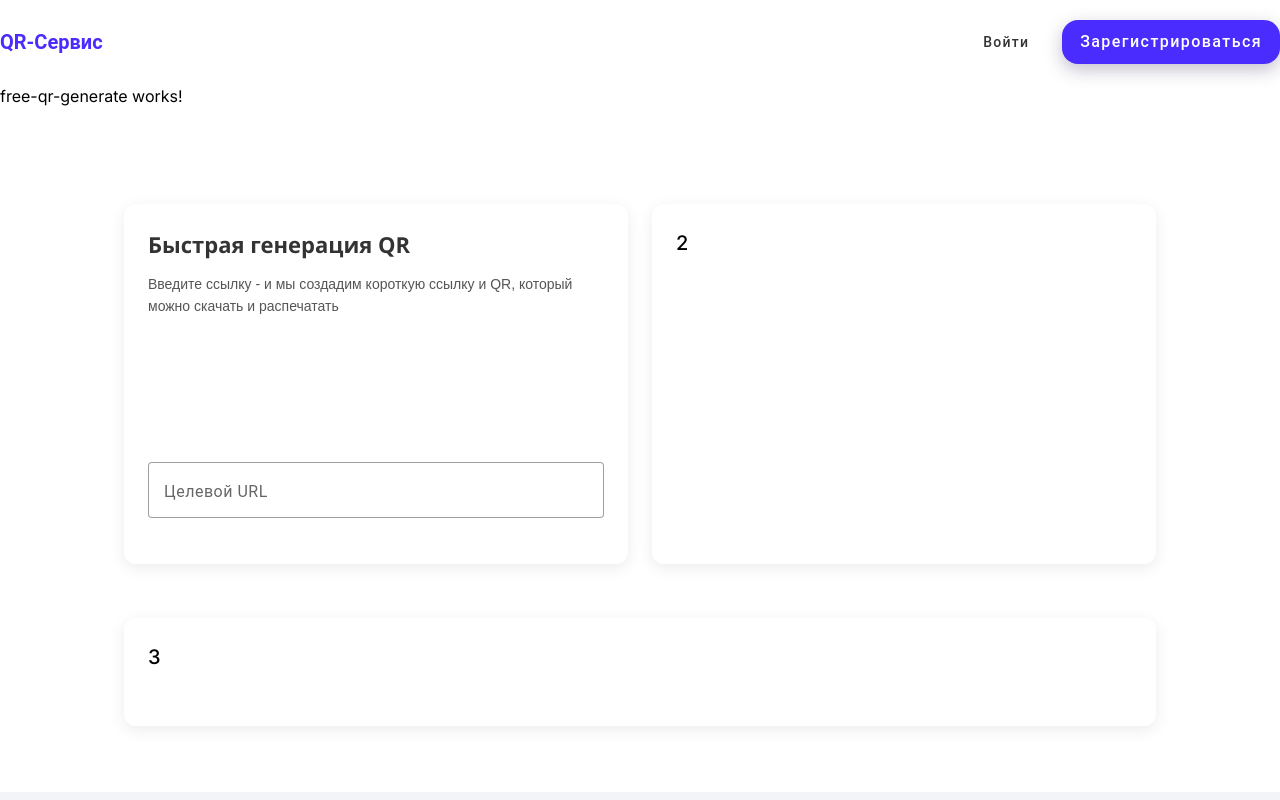
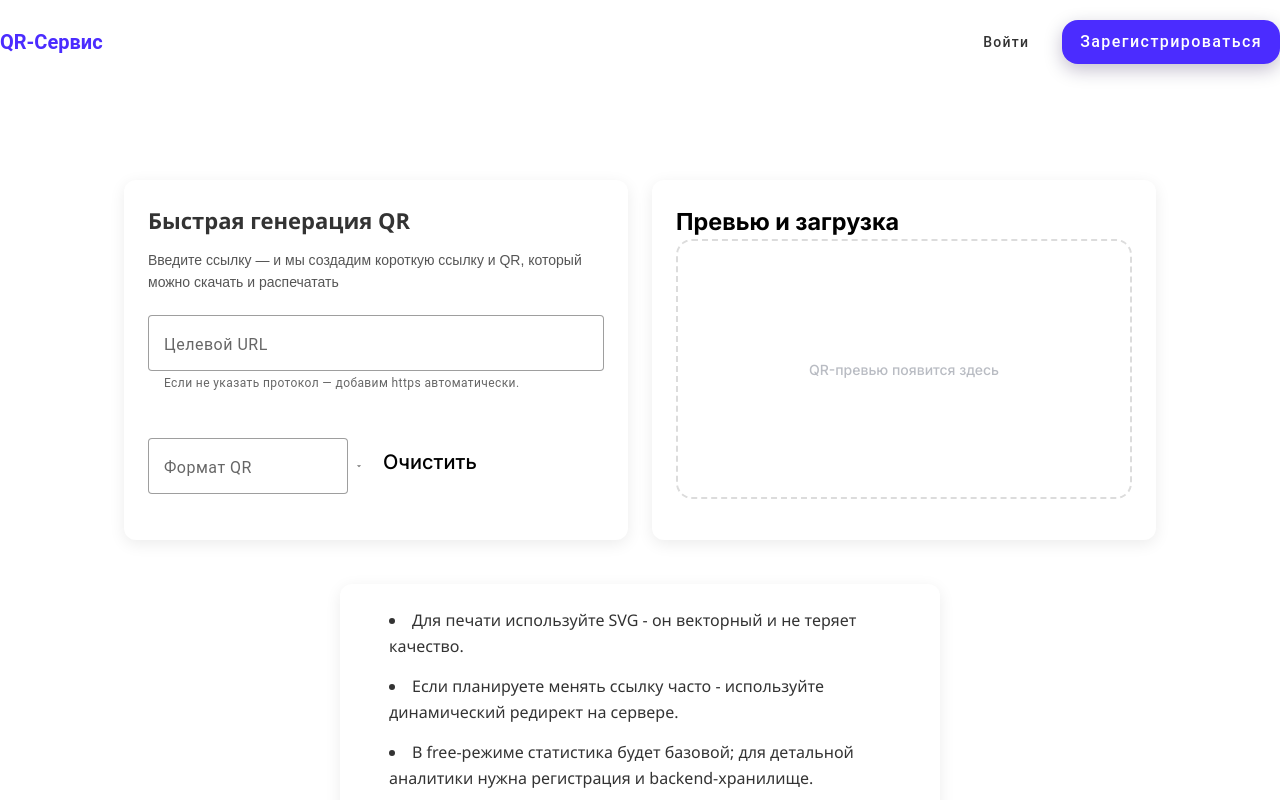
Before and after one commit to Master-Git01/QR-Service_Front, an Angular app: page /guest/free-qr-generate in a window 1280 px wide. Shown: the top 800 px of the page. Built offline with nearby package versions, Linux system fonts and the light colour scheme; a web font is replaced by a local one.

Commit message:
add 1-2-3 card qrRouting

```diff
--- a/src/app/libs/free-qr-generate/components/qr-cards.component.html
+++ b/src/app/libs/free-qr-generate/components/qr-cards.component.html
@@ -1,61 +1,49 @@
 <div class="grid-container">
+  <!-- Первая карточка -->
   <div class="first-card">
     <div class="first-card-logo">Быстрая генерация QR</div>
     <p class="first-card-text">
-      Введите ссылку - и мы создадим короткую ссылку и QR, который можно скачать и распечатать
+      Введите ссылку — и мы создадим короткую ссылку и QR, который можно скачать и распечатать
     </p>
 
     <mat-form-field appearance="outline" class="full-width">
       <mat-label>Целевой URL</mat-label>
-      <input matInput placeholder="https://example.com/promo" />
-    </mat-form-field>
-  </div>
-
-  <div class="second-card">2</div>
-  <div class="third-card">3</div>
-</div>
-
-<!-- <div class="grid-container">
-
-  <mat-card class="card left">
-    <h2>Бесплатная генерация QR</h2>
-    <p class="w1">
-      Введите ссылку - мы создадим короткую ссылку и QR, который можно скачать и распечатать.
-    </p>
-    <mat-form-field appearance="outline" class="full-width" class="mat-inp">
-      <mat-label> Целевой URL </mat-label>
-      <input matInput placeholder="https://example.com/promo" />
+      <input #qrInput matInput placeholder="https://example.com/promo" />
       <mat-hint>Если не указать протокол — добавим https автоматически.</mat-hint>
     </mat-form-field>
-    Если не указать протокол — добавим https автоматически.
 
-    <mat-form-field appearance="outline" class="full-width" class="mat-inp">
+    <div class="qr-format">
+      <mat-form-field appearance="outline" class="qr-form">
         <mat-label>Формат QR</mat-label>
-      <mat-select>
-        <mat-option value="png">PNG</mat-option>
-        <mat-option value="svg">SVG</mat-option>
+        <mat-select class="qr-form" #formatSelect>
+          @for (format of formats; track $index) {
+            <mat-option [value]="format">{{ format }}</mat-option>
+          }
         </mat-select>
       </mat-form-field>
 
-    <div class="buttons">
-      <button mat-flat-button color="primary">Сгенерировать</button>
-      <button mat-stroked-button>Очистить</button>
+      <button matButton="elevated" (click)="onClearQr()" class="qr-format-button" class="qr-clear">
+        Очистить
+      </button>
     </div>
-  </mat-card>
+  </div>
 
+  <div class="second-card">
+    <h3>Превью и загрузка</h3>
+    <div class="preview-card">
+      <ng-container *ngIf="previewUrl; else placeholder">
+        <img [src]="previewUrl" alt="QR Preview" />
+      </ng-container>
 
-  <mat-card class="card right">
-    <p>Превью появится здесь</p>
-  </mat-card>
+      <ng-template #placeholder>
+        <div class="placeholder-text">QR-превью появится здесь</div>
+      </ng-template>
+    </div>
+  </div>
 
-
-  <mat-card class="card bottom">
-    <h3>Быстрые советы</h3>
-    <ul>
-      <li>Для печати используйте SVG — он не теряет качество.</li>
-      <li>Если ссылка часто меняется — делайте редирект на сервере.</li>
-      <li>Без регистрации доступна базовая статистика.</li>
-    </ul>
-  </mat-card>
+  <div class="third-card">
+    @for (item of thirdCardText; track $index) {
+      <li>{{ item }}</li>
+    }
   </div>
- -->
+</div>
--- a/src/app/libs/free-qr-generate/components/qr-cards.component.scss
+++ b/src/app/libs/free-qr-generate/components/qr-cards.component.scss
@@ -1,67 +1,9 @@
-// .grid-container {
-//   display: grid;
-//   grid-template-columns: 2fr 1.2fr;
-//   grid-template-rows: auto auto;
-//   gap: 24px;
-//   padding: 32px;
-// }
+mat-hint {
+  font-size: 12px;
+  color: rgba(0, 0, 0, 0.6);
 
-// .card {
-//   padding: 24px;
-//   border-radius: 16px;
-// }
+}
 
-// .left {
-//   grid-column: 1;
-//   grid-row: 1;
-// }
-
-// .right {
-//   grid-column: 2;
-//   grid-row: 1;
-//   display: flex;
-//   align-items: center;
-//   justify-content: center;
-//   color: #888;
-// }
-
-// .bottom {
-//   grid-column: 1 / 3; /* растянуть на всю ширину */
-//   grid-row: 2;
-// }
-
-// .full-width {
-//   width: 100%;
-// }
-
-// .buttons {
-//   display: flex;
-//   gap: 12px;
-//   margin-top: 16px;
-// }
-
-// .w1 {
-//     padding: 10px;
-// }
-
-// .mat-inp{
-//     width: 300px;
-//     border-radius: 5px;
-//     padding-top: 15px;
-// }
-// mat-hint {
-//   font-size: 12px;
-//   color: rgba(0, 0, 0, 0.6);
-// }
-
-// .url-inp{
-//     width: 500px;
-//     border-radius: 5px;
-// }
-
-// mat-grid-tile {
-//   background: lightblue;
-// }
 body {
   background: #f7f8fa;
   font-family: sans-serif;
@@ -77,9 +19,9 @@ body {
   margin: 72px auto;                   /* увеличенный внешний отступ */
   padding: 24px;                       /* чуть больше внутренний отступ */
   box-sizing: border-box;
+  transition: transform 0.3s ease, box-shadow 0.3s ease; /* добавляем плавный переход */
 }
-
-/* Карточки */
+/* Карточки с плавной анимацией */
 .grid-container > div {
   background: white;
   border-radius: 12px;
@@ -88,14 +30,23 @@ body {
   font-size: 20px;
   font-weight: 500;
   display: flex;
-  flex-direction: column;   /* элементы внутри идут вертикально */
-  justify-content: flex-start; /* текст сверху */
-  height: 100%;             /* карточка занимает всю высоту контейнера */
+  flex-direction: column;
+  justify-content: flex-start;
+  height: 100%;
+
+  /* Плавный переход для transform и тени */
+  transition: transform 0.3s ease, box-shadow 0.3s ease;
 }
+
+.grid-container > div:hover {
+  transform: translateY(-5px); /* лёгкое движение вверх */
+  box-shadow: 0 8px 25px rgba(0, 0, 0, 0.15); /* усиленная тень */
+}
+
 
 /* Нижняя карточка занимает две колонки */
 .third-card {
-  grid-column: 1 / 3; /* занимает обе колонки */
+  grid-column: 1 / 3;
   margin-top: 30px;
 }
 
@@ -117,5 +68,84 @@ body {
     font-family: 'Arial', sans-serif;
     text-align: left;
     margin: 0;
-    flex-grow: 1;             /* занимает всё свободное место карточки */
+    flex-grow: 1;
 }
+
+.full-width{
+  margin-bottom: 245px;
+}
+.qr-format {
+  display: flex;
+  margin-top: -200px;
+}
+
+.qr-form {
+  width: 200px !important;
+}
+.qr-clear{
+  padding-left: 35px;
+  padding-bottom: 30px;
+}
+.preview-card {
+  width: 100%;
+  height: 260px;
+  border: 2px dashed #dcdcdc;
+  border-radius: 16px;
+  display: flex;
+  justify-content: center;
+  align-items: center;
+  background: rgba(255, 255, 255, 0.4);
+  backdrop-filter: blur(4px);
+  position: relative;
+  overflow: hidden;
+}
+
+.preview-card img {
+  max-width: 100%;
+  max-height: 100%;
+  object-fit: contain;
+}
+
+.preview-card .placeholder-text {
+  color: #b9bcc3;
+  font-size: 14px;
+}
+
+.third-card {
+  background-color: #ffffff; /* белый фон */
+  border-radius: 12px;       /* скругленные углы */
+  box-shadow: 0 4px 15px rgba(0, 0, 0, 0.1); /* мягкая тень */
+  padding: 20px 25px;        /* внутренние отступы */
+  max-width: 600px;           /* ограничение ширины */
+  margin: 20px auto;          /* центрирование */
+  font-family: 'Segoe UI', Tahoma, Geneva, Verdana, sans-serif;
+  transition: transform 0.3s ease, box-shadow 0.3s ease;
+}
+
+.third-card:hover {
+  transform: translateY(-5px);
+  box-shadow: 0 8px 25px rgba(0, 0, 0, 0.15); /* при наведении тень становится глубже */
+}
+
+.third-card ul {
+  list-style: none; /* убираем стандартные маркеры */
+  padding: 0;
+  margin: 0;
+}
+
+.third-card li {
+  position: relative;
+  padding-left: 25px; /* место для кастомного маркера */
+  margin-bottom: 15px;
+  line-height: 1.6;
+  font-size: 16px;
+  color: #333;
+}
+
+.third-card li::before {
+  // content: '✔'; /* можно заменить на любой символ или иконку */
+  position: absolute;
+  left: 0;
+  color: #4CAF50; /* зеленый для галочки */
+  font-weight: bold;
+}
--- a/src/app/libs/free-qr-generate/components/qr-cards.component.ts
+++ b/src/app/libs/free-qr-generate/components/qr-cards.component.ts
@@ -1,11 +1,14 @@
-import { Component } from '@angular/core';
+import { Component, ContentChild, ElementRef, ViewChild } from '@angular/core';
 import { MatCardModule } from '@angular/material/card';
 import { MatFormFieldModule } from '@angular/material/form-field';
 import { MatInputModule } from '@angular/material/input';
-import { MatSelectModule } from '@angular/material/select';
+import { MatSelect, MatSelectModule } from '@angular/material/select';
 import { MatButtonModule } from '@angular/material/button';
 import { MatOptionModule } from '@angular/material/core'; // для mat-option
 import { MatGridListModule } from '@angular/material/grid-list';
+import { MatIconModule } from '@angular/material/icon';
+import { MatDividerModule } from '@angular/material/divider';
+import { NgIf } from '@angular/common';
 
 export interface Tile {
   color: string;
@@ -27,12 +30,26 @@ export interface Tile {
     MatOptionModule,
     MatButtonModule,
     MatGridListModule,
+    MatButtonModule,
+    MatDividerModule,
+    MatIconModule,
+    NgIf,
   ],
 })
 export class QrCardsComponent {
-  tiles: Tile[] = [
-    { text: 'One', cols: 3, rows: 1, color: 'lightblue' },
-    { text: 'Two', cols: 1, rows: 2, color: 'lightgreen' },
-    { text: 'Four', cols: 2, rows: 1, color: '#DDBDF1' },
-  ];
+  @ViewChild('qrInput') urlQr!: ElementRef;
+  @ViewChild('formatSelect') QrFormant!: MatSelect;
+  formats = ['PNG', 'SVG'];
+  previewUrl: string | null = null;
+  thirdCardText = [
+    'Для печати используйте SVG - он векторный и не теряет качество.',
+    'Если планируете менять ссылку часто - используйте динамический редирект на сервере.',
+    'В free-режиме статистика будет базовой; для детальной аналитики нужна регистрация и backend-хранилище.',
+  ]
+
+  onClearQr(): void {
+    this.urlQr.nativeElement.value = null;
+    this.QrFormant.value = null;
+    this.previewUrl = null;
+  }
 }
--- a/src/app/libs/free-qr-generate/pages/free-qr-generate/free-qr-generate.component.html
+++ b/src/app/libs/free-qr-generate/pages/free-qr-generate/free-qr-generate.component.html
@@ -1,5 +1 @@
-<p>free-qr-generate works!</p>
-
-<app-qr-cards>
-
-</app-qr-cards>
+<app-qr-cards> </app-qr-cards>
```
Lines whose indentation alone changed are shown as unchanged.
